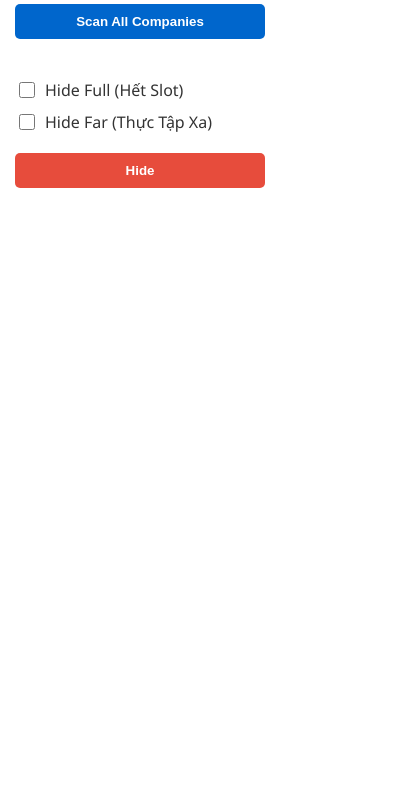
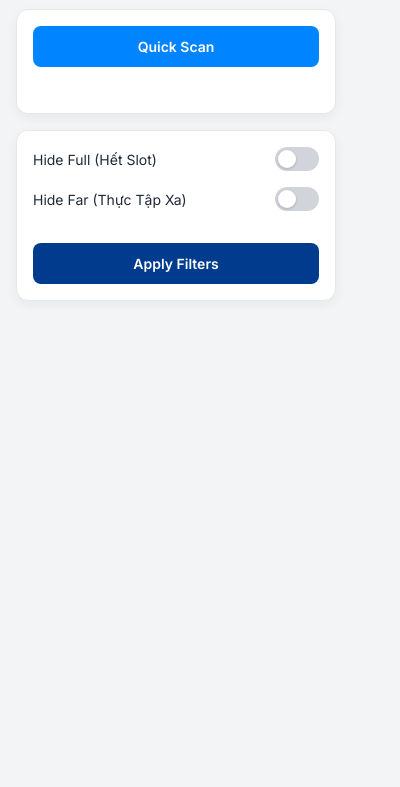
Before and after one commit to hoonz565/hcmut-internship-filter-extension, a browser extension: page popup.html in a window 400 px wide. Shown: the part 57-844 px from the top of the page. Drawn offline with Linux system fonts and the light colour scheme.

```diff
--- a/content.js
+++ b/content.js
@@ -54,7 +54,6 @@ async function scanCompanies() {
       if (desc.includes("vì địa điểm thực tập xa trường đh bách khoa") || work.includes("thực tập xa")) {
         isFar = true;
       }
-
 
       if (isFull) console.log(`[HCMUT Intern] -> Marked as FULL: ${dataId}`);
       if (isFar) console.log(`[HCMUT Intern] -> Marked as FAR: ${dataId}`);
--- a/popup.html
+++ b/popup.html
@@ -3,83 +3,196 @@
 <head>
   <meta charset="UTF-8">
   <title>Internship Filter</title>
+  <link href="https://fonts.googleapis.com/css2?family=Inter:wght@400;600;700&display=swap" rel="stylesheet">
   <style>
+    :root {
+      --bg-color: #f3f4f6;
+      --card-bg: #ffffff;
+      --text-main: #1f2937;
+      --text-muted: #6b7280;
+      --accent-primary: #0084ff; /* Light Blue / Bright Blue */
+      --accent-primary-hover: #006bce;
+      --accent-secondary: #013b8e; /* Navy Blue */
+      --accent-secondary-hover: #012a66;
+      --border-radius: 12px;
+      --border-color: #e5e7eb;
+    }
+
     body {
-      font-family: 'Segoe UI', Tahoma, Geneva, Verdana, sans-serif;
-      width: 250px;
-      padding: 15px;
+      font-family: 'Inter', sans-serif;
+      width: 320px;
+      padding: 16px;
       margin: 0;
-      color: #333;
+      background-color: var(--bg-color);
+      color: var(--text-main);
     }
+
     h2 {
       margin-top: 0;
-      font-size: 16px;
-      border-bottom: 1px solid #eee;
-      padding-bottom: 10px;
+      font-size: 20px;
+      font-weight: 700;
+      color: var(--accent-secondary);
+      padding-bottom: 12px;
+      margin-bottom: 12px;
+      border-bottom: 2px solid var(--border-color);
     }
+
+    .card {
+      background-color: var(--card-bg);
+      border-radius: var(--border-radius);
+      padding: 16px;
+      margin-bottom: 16px;
+      box-shadow: 0 4px 12px rgba(0, 0, 0, 0.05);
+      border: 1px solid var(--border-color);
+    }
+
     .action-group {
-      margin-bottom: 15px;
+      margin-bottom: 0;
     }
+
     button {
       width: 100%;
-      padding: 10px;
-      background-color: #0066cc;
-      color: white;
+      padding: 12px;
+      font-family: 'Inter', sans-serif;
+      font-size: 14px;
+      font-weight: 600;
       border: none;
-      border-radius: 5px;
+      border-radius: 8px;
       cursor: pointer;
-      font-weight: bold;
-      transition: background-color 0.2s;
+      transition: all 0.2s ease;
     }
-    button:hover {
-      background-color: #0052a3;
+
+    #scanBtn {
+      background-color: var(--accent-primary);
+      color: #ffffff;
     }
-    button:disabled {
-      background-color: #cccccc;
+
+    #scanBtn:hover {
+      background-color: var(--accent-primary-hover);
+    }
+
+    #scanBtn:disabled {
+      background-color: #e5e7eb;
+      color: #9ca3af;
       cursor: not-allowed;
     }
+
+    #applyHideBtn {
+      background-color: var(--accent-secondary);
+      color: #ffffff;
+      margin-top: 16px;
+    }
+
+    #applyHideBtn:hover {
+      background-color: var(--accent-secondary-hover);
+      box-shadow: 0 2px 6px rgba(1, 59, 142, 0.3);
+    }
+
     .toggle-group {
       display: flex;
       flex-direction: column;
-      gap: 10px;
+      gap: 16px;
     }
-    label {
+
+    .checkbox-wrapper {
       display: flex;
       align-items: center;
+      justify-content: space-between;
       cursor: pointer;
     }
-    input[type="checkbox"] {
-      margin-right: 10px;
-      width: 16px;
-      height: 16px;
+
+    .checkbox-wrapper span {
+      font-size: 14px;
+      color: var(--text-main);
+      font-weight: 500;
     }
+
+    /* Custom Toggle Switch */
+    .switch {
+      position: relative;
+      display: inline-block;
+      width: 44px;
+      height: 24px;
+    }
+
+    .switch input {
+      opacity: 0;
+      width: 0;
+      height: 0;
+    }
+
+    .slider {
+      position: absolute;
+      cursor: pointer;
+      top: 0;
+      left: 0;
+      right: 0;
+      bottom: 0;
+      background-color: #d1d5db;
+      transition: .3s;
+      border-radius: 24px;
+    }
+
+    .slider:before {
+      position: absolute;
+      content: "";
+      height: 18px;
+      width: 18px;
+      left: 3px;
+      bottom: 3px;
+      background-color: white;
+      transition: .3s;
+      border-radius: 50%;
+      box-shadow: 0 1px 3px rgba(0,0,0,0.2);
+    }
+
+    input:checked + .slider {
+      background-color: var(--accent-primary);
+    }
+
+    input:checked + .slider:before {
+      transform: translateX(20px);
+    }
+
     #status {
-      margin-top: 10px;
-      font-size: 12px;
-      color: #666;
+      margin-top: 12px;
+      font-size: 13px;
+      color: var(--text-muted);
       text-align: center;
-      min-height: 15px;
+      min-height: 18px;
     }
   </style>
 </head>
 <body>
-  <h2>HCMUT Internship Filter</h2>
+  <h2>Internship Filter</h2>
 
+  <div class="card">
     <div class="action-group">
-    <button id="scanBtn">Scan All Companies</button>
+      <button id="scanBtn">Quick Scan</button>
       <div id="status"></div>
     </div>
+  </div>
 
+  <div class="card" style="margin-bottom: 0;">
     <div class="toggle-group">
-    <label>
+      <label class="checkbox-wrapper">
+        <span>Hide Full (Hết Slot)</span>
+        <div class="switch">
           <input type="checkbox" id="hideFullCheck">
-      Hide Full (Hết Slot)
+          <span class="slider"></span>
+        </div>
       </label>
-    <label>
+
+      <label class="checkbox-wrapper">
+        <span>Hide Far (Thực Tập Xa)</span>
+        <div class="switch">
           <input type="checkbox" id="hideFarCheck">
-      Hide Far (Thực Tập Xa)
+          <span class="slider"></span>
+        </div>
       </label>
-    <button id="applyHideBtn" style="margin-top: 10px; background-color: #e74c3c;">Hide</button>
+
+      <button id="applyHideBtn">Apply Filters</button>
+    </div>
   </div>
 
   <script src="popup.js"></script>
```
Also changed, not shown: README.md, image/after.png (added), image/before.png (added), image/scanning.png (added). Lines whose indentation alone changed are shown as unchanged.
